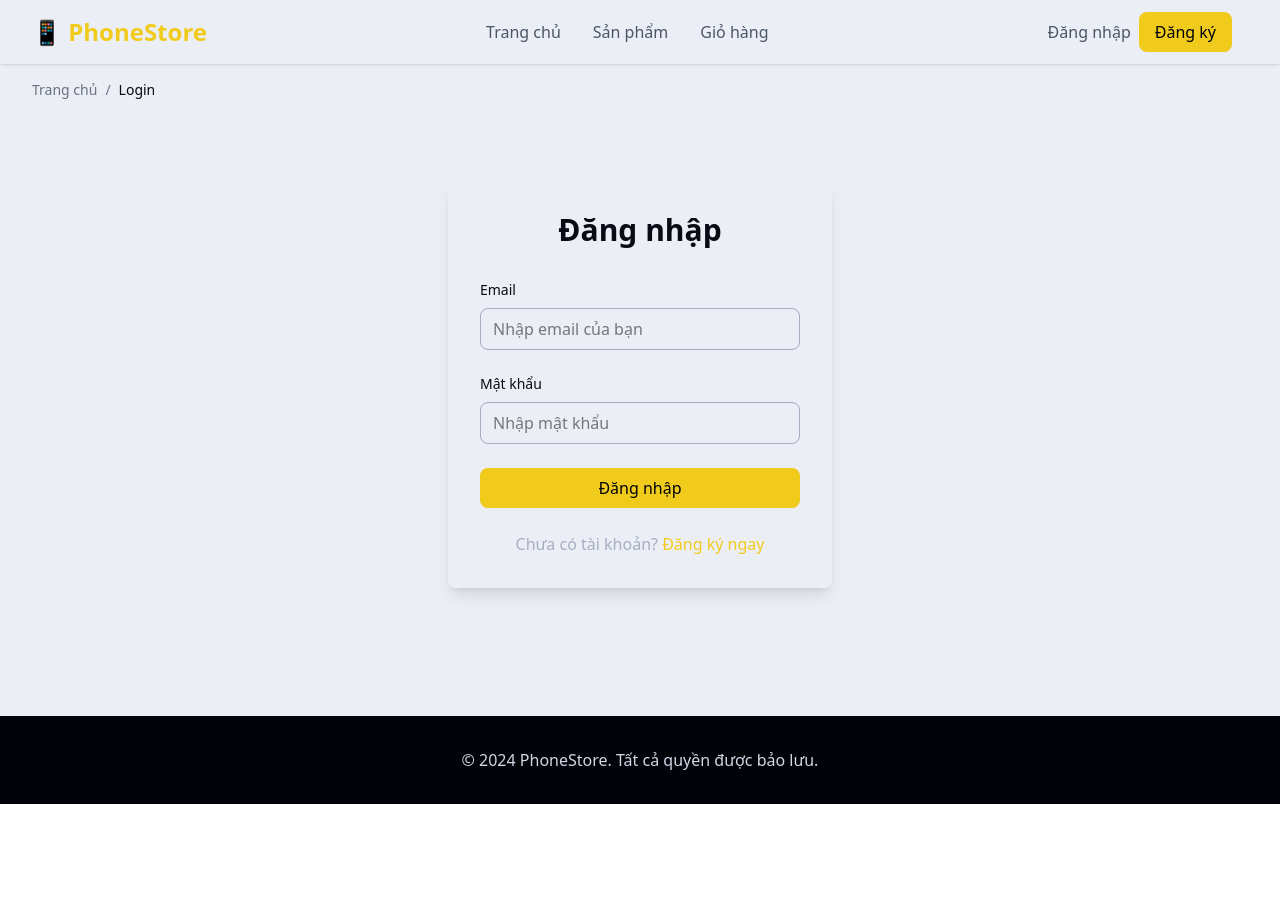
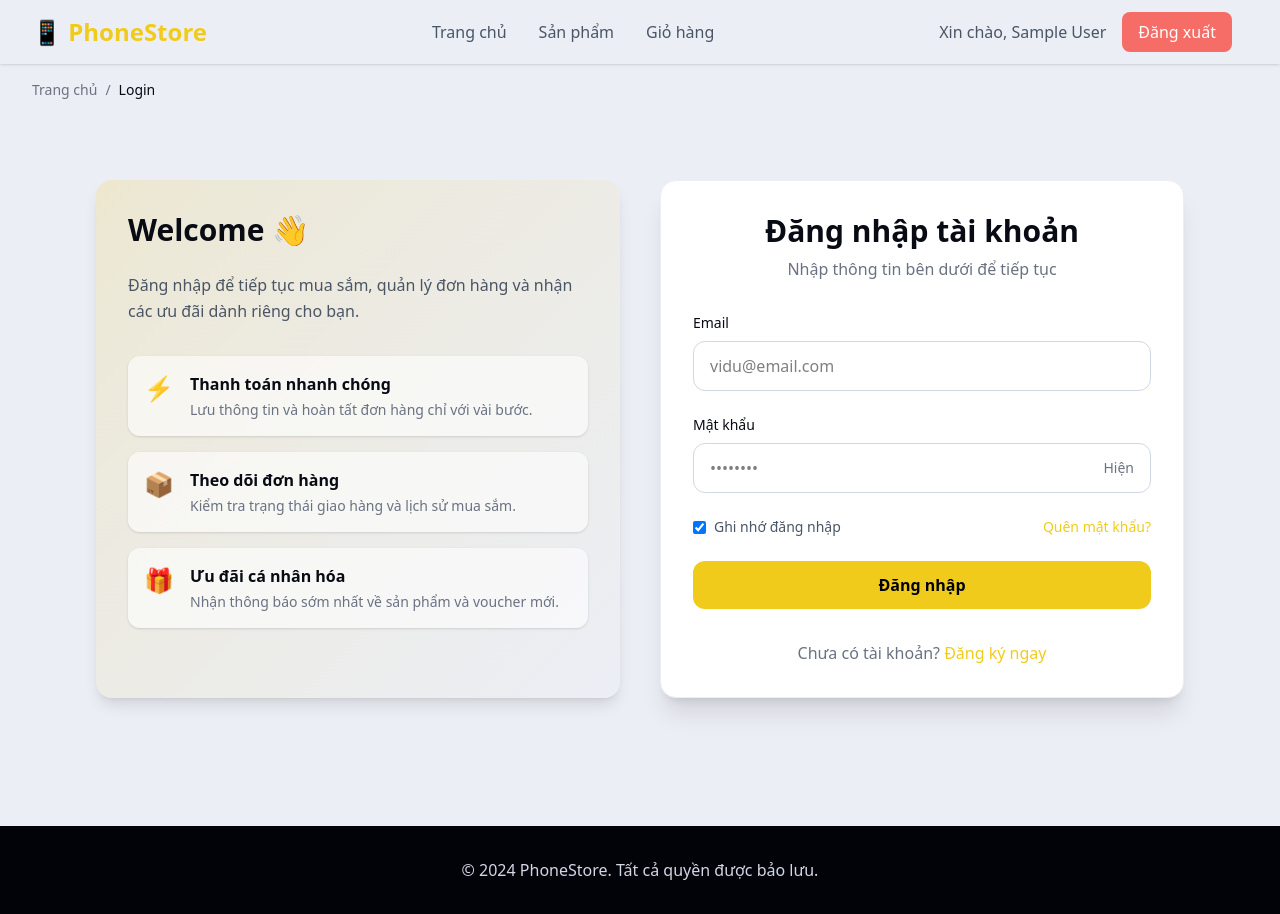
Before and after one commit to Giavix1302/fe-phone-store, a React (Vite) app: page /login in a window 1280 px wide. Before the commit the page ends 804 px from the top, so only its background shows below. Built offline with nearby package versions, Linux system fonts and the light colour scheme; no server answers; sample sign-in values are in the browser's storage.

Commit message:
Implement authentication features: add login, logout, and user state management

```diff
--- a/src/layouts/Layout.jsx
+++ b/src/layouts/Layout.jsx
@@ -1,17 +1,40 @@
 import { Outlet, Link, useLocation, useNavigate } from "react-router-dom";
-import { useState } from "react";
+import { useState, useEffect, useCallback } from "react";
+import { logout as logoutApi, parseStoredUser } from "../services/authApi";
+import { AUTH_CHANGED_EVENT, emitAuthChanged } from "../utils/authEvents";
 
 const Layout = () => {
   const [isMenuOpen, setIsMenuOpen] = useState(false);
   const location = useLocation();
   const navigate = useNavigate();
 
-  // Mock user state - thực tế sẽ lấy từ context/redux
-  const [user, setUser] = useState(null);
+  const [user, setUser] = useState(() => parseStoredUser());
 
-  const handleLogout = () => {
-    setUser(null);
+  const syncUserFromStorage = useCallback(() => {
+    setUser(parseStoredUser());
+  }, []);
+
+  useEffect(() => {
+    const handleStorage = (event) => {
+      if (event.key === "user" || event.key === "token") {
+        syncUserFromStorage();
+      }
+    };
+
+    window.addEventListener("storage", handleStorage);
+    window.addEventListener(AUTH_CHANGED_EVENT, syncUserFromStorage);
+
+    return () => {
+      window.removeEventListener("storage", handleStorage);
+      window.removeEventListener(AUTH_CHANGED_EVENT, syncUserFromStorage);
+    };
+  }, [syncUserFromStorage]);
+
+  const handleLogout = async () => {
+    await logoutApi();
     localStorage.removeItem("token");
+    localStorage.removeItem("user");
+    emitAuthChanged();
     navigate("/");
   };
 
@@ -76,7 +99,7 @@ const Layout = () => {
                     to="/profile"
                     className="text-gray-600 hover:text-primary-100 font-medium"
                   >
-                    Xin chào, {user.name}
+                    Xin chào, {user?.full_name || user?.name || user?.email}
                   </Link>
                   <button
                     onClick={handleLogout}
--- a/src/pages/Login.jsx
+++ b/src/pages/Login.jsx
@@ -1,52 +1,156 @@
 import { useState } from "react";
 import { Link, useNavigate, useLocation } from "react-router-dom";
+import { login as loginApi } from "../services/authApi";
+import { emitAuthChanged } from "../utils/authEvents";
+
+const initialFormState = {
+  email: "",
+  password: "",
+  rememberMe: true,
+};
+
+const validate = (values) => {
+  const errors = {};
+
+  if (!values.email) {
+    errors.email = "Vui lòng nhập email.";
+  } else if (!/^[\w-.]+@([\w-]+\.)+[\w-]{2,4}$/.test(values.email)) {
+    errors.email = "Email không đúng định dạng.";
+  }
+
+  if (!values.password) {
+    errors.password = "Vui lòng nhập mật khẩu.";
+  } else if (values.password.length < 6) {
+    errors.password = "Mật khẩu phải có ít nhất 6 ký tự.";
+  }
+
+  return errors;
+};
 
 const Login = () => {
-  const [formData, setFormData] = useState({ email: "", password: "" });
+  const [formData, setFormData] = useState(initialFormState);
+  const [formErrors, setFormErrors] = useState({});
+  const [apiError, setApiError] = useState("");
+  const [successMessage, setSuccessMessage] = useState("");
+  const [showPassword, setShowPassword] = useState(false);
   const [loading, setLoading] = useState(false);
+
   const navigate = useNavigate();
   const location = useLocation();
-
-  // Get the page user was trying to visit before login
   const from = location.state?.from?.pathname || "/";
 
-  const handleSubmit = async (e) => {
-    e.preventDefault();
+  const handleChange = (event) => {
+    const { name, value, type, checked } = event.target;
+
+    setFormData((prev) => ({
+      ...prev,
+      [name]: type === "checkbox" ? checked : value,
+    }));
+
+    if (formErrors[name]) {
+      setFormErrors((prev) => ({
+        ...prev,
+        [name]: undefined,
+      }));
+    }
+  };
+
+  const handleSubmit = async (event) => {
+    event.preventDefault();
+    setApiError("");
+    setSuccessMessage("");
+
+    const errors = validate(formData);
+    if (Object.keys(errors).length > 0) {
+      setFormErrors(errors);
+      return;
+    }
+
     setLoading(true);
 
-    // Mock login
+    try {
+      const loginResponse = await loginApi({
+        email: formData.email.trim(),
+        password: formData.password,
+      });
+
+      localStorage.setItem("token", loginResponse.access_token);
+      localStorage.setItem("user", JSON.stringify(loginResponse.user));
+
+      emitAuthChanged();
+      setSuccessMessage("Đăng nhập thành công! Đang chuyển hướng...");
+
+      if (!formData.rememberMe) {
+        localStorage.setItem("login_session", "session-only");
+      } else {
+        localStorage.removeItem("login_session");
+      }
+
       setTimeout(() => {
-      // Save token to localStorage
-      localStorage.setItem("token", "fake-jwt-token");
-      localStorage.setItem(
-        "user",
-        JSON.stringify({
-          id: 1,
-          name: "Nguyễn Văn A",
-          email: formData.email,
-        })
-      );
-
+        navigate(from, { replace: true });
+      }, 800);
+    } catch (error) {
+      setApiError(error.message || "Đăng nhập thất bại, vui lòng thử lại.");
+    } finally {
       setLoading(false);
-
-      // Redirect to previous page or home
-      navigate(from, { replace: true });
-    }, 1000);
-  };
-
-  const handleChange = (e) => {
-    setFormData({
-      ...formData,
-      [e.target.name]: e.target.value,
-    });
+    }
   };
 
   return (
-    <div className="max-w-md mx-auto px-4 sm:px-6 lg:px-8 py-16">
-      <div className="bg-gray-100 rounded-lg shadow-lg p-8">
-        <h1 className="text-3xl font-bold text-center mb-8 text-dark-100">
-          Đăng nhập
+    <div className="max-w-6xl mx-auto px-4 sm:px-6 lg:px-8 py-16">
+      <div className="grid grid-cols-1 lg:grid-cols-2 gap-10">
+        <div className="bg-gradient-to-br from-primary-100/20 to-gray-100 rounded-2xl p-8 shadow-lg">
+          <h2 className="text-3xl font-bold text-dark-100 mb-6">
+            Welcome 👋
+          </h2>
+          <p className="text-gray-600 mb-8 leading-relaxed">
+            Đăng nhập để tiếp tục mua sắm, quản lý đơn hàng và nhận các ưu đãi
+            dành riêng cho bạn.
+          </p>
+
+          <div className="space-y-4">
+            {[
+              {
+                title: "Thanh toán nhanh chóng",
+                desc: "Lưu thông tin và hoàn tất đơn hàng chỉ với vài bước.",
+                icon: "⚡",
+              },
+              {
+                title: "Theo dõi đơn hàng",
+                desc: "Kiểm tra trạng thái giao hàng và lịch sử mua sắm.",
+                icon: "📦",
+              },
+              {
+                title: "Ưu đãi cá nhân hóa",
+                desc: "Nhận thông báo sớm nhất về sản phẩm và voucher mới.",
+                icon: "🎁",
+              },
+            ].map((item) => (
+              <div
+                key={item.title}
+                className="flex items-start space-x-4 bg-white/60 rounded-xl p-4 shadow-sm"
+              >
+                <div className="text-2xl">{item.icon}</div>
+                <div>
+                  <h3 className="font-semibold text-dark-100 mb-1">
+                    {item.title}
+                  </h3>
+                  <p className="text-gray-500 text-sm">{item.desc}</p>
+                </div>
+              </div>
+            ))}
+          </div>
+        </div>
+
+        <div className="bg-white rounded-2xl shadow-xl p-8 border border-gray-100">
+          <div className="mb-8 text-center">
+            <h1 className="text-3xl font-bold text-dark-100 mb-2">
+              Đăng nhập tài khoản
             </h1>
+            <p className="text-gray-500">
+              Nhập thông tin bên dưới để tiếp tục
+            </p>
+          </div>
 
           <form onSubmit={handleSubmit} className="space-y-6">
             <div>
@@ -58,42 +162,96 @@ const Login = () => {
                 name="email"
                 value={formData.email}
                 onChange={handleChange}
-              required
-              className="w-full px-3 py-2 border border-gray-300 rounded-lg focus:outline-none focus:ring-2 focus:ring-primary-100"
-              placeholder="Nhập email của bạn"
+                className={`w-full px-4 py-3 border rounded-xl focus:outline-none focus:ring-2 ${
+                  formErrors.email
+                    ? "border-error-100 focus:ring-error-100"
+                    : "border-gray-200 focus:ring-primary-100"
+                }`}
+                placeholder="vidu@email.com"
+                autoComplete="email"
               />
+              {formErrors.email && (
+                <p className="text-error-100 text-sm mt-2">{formErrors.email}</p>
+              )}
             </div>
 
             <div>
               <label className="block text-sm font-medium text-dark-100 mb-2">
                 Mật khẩu
               </label>
+              <div
+                className={`flex items-center border rounded-xl px-4 ${
+                  formErrors.password ? "border-error-100" : "border-gray-200"
+                }`}
+              >
                 <input
-              type="password"
+                  type={showPassword ? "text" : "password"}
                   name="password"
                   value={formData.password}
                   onChange={handleChange}
-              required
-              className="w-full px-3 py-2 border border-gray-300 rounded-lg focus:outline-none focus:ring-2 focus:ring-primary-100"
-              placeholder="Nhập mật khẩu"
+                  className="w-full py-3 focus:outline-none"
+                  placeholder="••••••••"
+                  autoComplete="current-password"
                 />
+                <button
+                  type="button"
+                  onClick={() => setShowPassword((prev) => !prev)}
+                  className="text-sm text-gray-500 hover:text-primary-100"
+                >
+                  {showPassword ? "Ẩn" : "Hiện"}
+                </button>
               </div>
+              {formErrors.password && (
+                <p className="text-error-100 text-sm mt-2">
+                  {formErrors.password}
+                </p>
+              )}
+            </div>
+
+            <div className="flex items-center justify-between text-sm">
+              <label className="inline-flex items-center space-x-2 text-gray-600">
+                <input
+                  type="checkbox"
+                  name="rememberMe"
+                  checked={formData.rememberMe}
+                  onChange={handleChange}
+                  className="rounded border-gray-300 text-primary-100 focus:ring-primary-100"
+                />
+                <span>Ghi nhớ đăng nhập</span>
+              </label>
+              <Link to="/forgot-password" className="text-primary-100">
+                Quên mật khẩu?
+              </Link>
+            </div>
+
+            {apiError && (
+              <div className="bg-error-100/10 border border-error-100 text-error-100 rounded-xl px-4 py-3 text-sm">
+                {apiError}
+              </div>
+            )}
+
+            {successMessage && (
+              <div className="bg-success-100/10 border border-success-100 text-success-200 rounded-xl px-4 py-3 text-sm">
+                {successMessage}
+              </div>
+            )}
 
             <button
               type="submit"
               disabled={loading}
-            className="w-full bg-primary-100 text-dark-200 py-2 px-4 rounded-lg hover:bg-primary-100 transition font-medium disabled:opacity-50"
+              className="w-full py-3 px-4 bg-primary-100 text-dark-200 font-semibold rounded-xl hover:opacity-90 transition disabled:opacity-60"
             >
               {loading ? "Đang đăng nhập..." : "Đăng nhập"}
             </button>
           </form>
 
-        <p className="text-center mt-6 text-gray-300">
+          <p className="text-center mt-8 text-gray-500">
             Chưa có tài khoản?{" "}
-          <Link to="/register" className="text-primary-100 hover:underline">
+            <Link to="/register" className="text-primary-100 font-medium">
               Đăng ký ngay
             </Link>
           </p>
+        </div>
       </div>
     </div>
   );
--- /dev/null
+++ b/src/services/authApi.js
@@ -0,0 +1,128 @@
+const API_BASE_URL = import.meta.env.VITE_API_URL || "http://localhost:8080/api";
+
+/**
+ * Perform login request.
+ * @param {{ email: string; password: string }} payload
+ * @returns {Promise<{ access_token: string; user: Record<string, any> }>}
+ */
+export const login = async (payload) => {
+  const response = await fetch(`${API_BASE_URL}/auth/login`, {
+    method: "POST",
+    headers: {
+      "Content-Type": "application/json",
+    },
+    credentials: "include",
+    body: JSON.stringify(payload),
+  });
+
+  const result = await response.json().catch(() => ({}));
+
+  if (!response.ok) {
+    const message =
+      result?.message ||
+      "Không thể đăng nhập. Vui lòng kiểm tra lại thông tin của bạn.";
+    throw new Error(message);
+  }
+
+  if (!result?.data) {
+    throw new Error("Phản hồi không hợp lệ từ máy chủ.");
+  }
+
+  return result.data;
+};
+
+/**
+ * Perform signup request.
+ * @param {{ email: string; password: string; full_name: string; phone: string; address?: string }} payload
+ * @returns {Promise<{ email: string; verification_required: boolean }>}
+ */
+export const signup = async (payload) => {
+  const response = await fetch(`${API_BASE_URL}/auth/signup`, {
+    method: "POST",
+    headers: {
+      "Content-Type": "application/json",
+    },
+    body: JSON.stringify(payload),
+  });
+
+  const result = await response.json().catch(() => ({}));
+
+  if (!response.ok) {
+    const message =
+      result?.message ||
+      "Không thể đăng ký. Vui lòng kiểm tra lại thông tin của bạn.";
+    throw new Error(message);
+  }
+
+  if (!result?.data) {
+    throw new Error("Phản hồi không hợp lệ từ máy chủ.");
+  }
+
+  return result.data;
+};
+
+/**
+ * Verify email with OTP code.
+ * @param {{ email: string; verification_code: string }} payload
+ */
+export const verifyEmail = async (payload) => {
+  const response = await fetch(`${API_BASE_URL}/auth/verify-email`, {
+    method: "POST",
+    headers: { "Content-Type": "application/json" },
+    body: JSON.stringify(payload),
+  });
+
+  const result = await response.json().catch(() => ({}));
+
+  if (!response.ok) {
+    const message = result?.message || "Mã xác thực không hợp lệ.";
+    throw new Error(message);
+  }
+
+  return result.data;
+};
+
+/**
+ * Resend verification code to email.
+ * @param {{ email: string }} payload
+ */
+export const resendVerification = async (payload) => {
+  const response = await fetch(`${API_BASE_URL}/auth/resend-verification`, {
+    method: "POST",
+    headers: { "Content-Type": "application/json" },
+    body: JSON.stringify(payload),
+  });
+
+  const result = await response.json().catch(() => ({}));
+
+  if (!response.ok) {
+    const message =
+      result?.message || "Không thể gửi lại mã. Vui lòng thử lại sau.";
+    throw new Error(message);
+  }
+
+  return result.data;
+};
+
+/**
+ * Call logout endpoint (best effort, errors ignored).
+ */
+export const logout = async () => {
+  try {
+    await fetch(`${API_BASE_URL}/auth/logout`, {
+      method: "POST",
+      credentials: "include",
+    });
+  } catch (error) {
+    console.warn("Không thể gọi API logout:", error);
+  }
+};
+
+export const parseStoredUser = () => {
+  try {
+    const raw = localStorage.getItem("user");
+    return raw ? JSON.parse(raw) : null;
+  } catch {
+    return null;
+  }
+};
--- /dev/null
+++ b/src/utils/authEvents.js
@@ -0,0 +1,5 @@
+export const AUTH_CHANGED_EVENT = "auth-changed";
+
+export const emitAuthChanged = () => {
+  window.dispatchEvent(new Event(AUTH_CHANGED_EVENT));
+};
```
Lines whose indentation alone changed are shown as unchanged.
